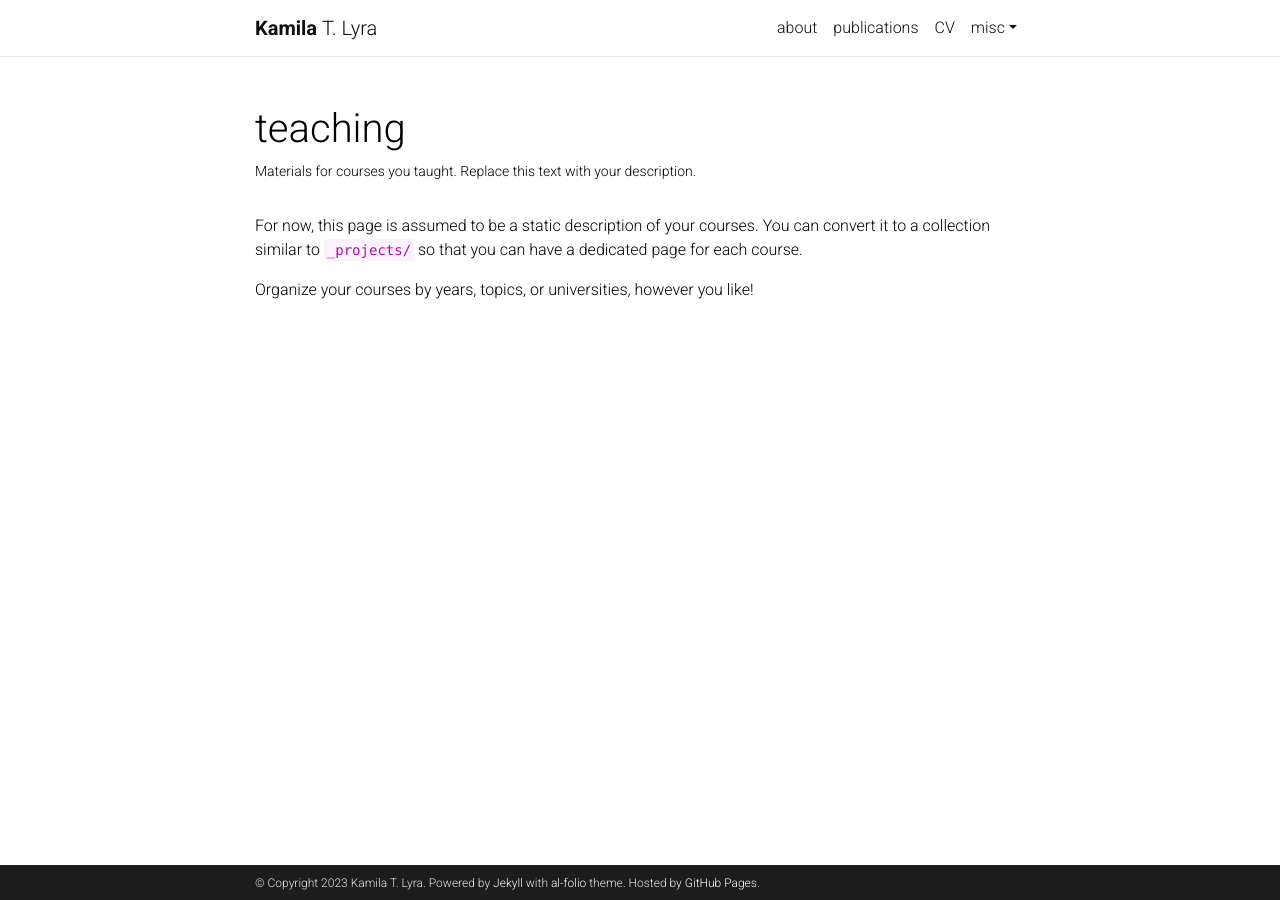
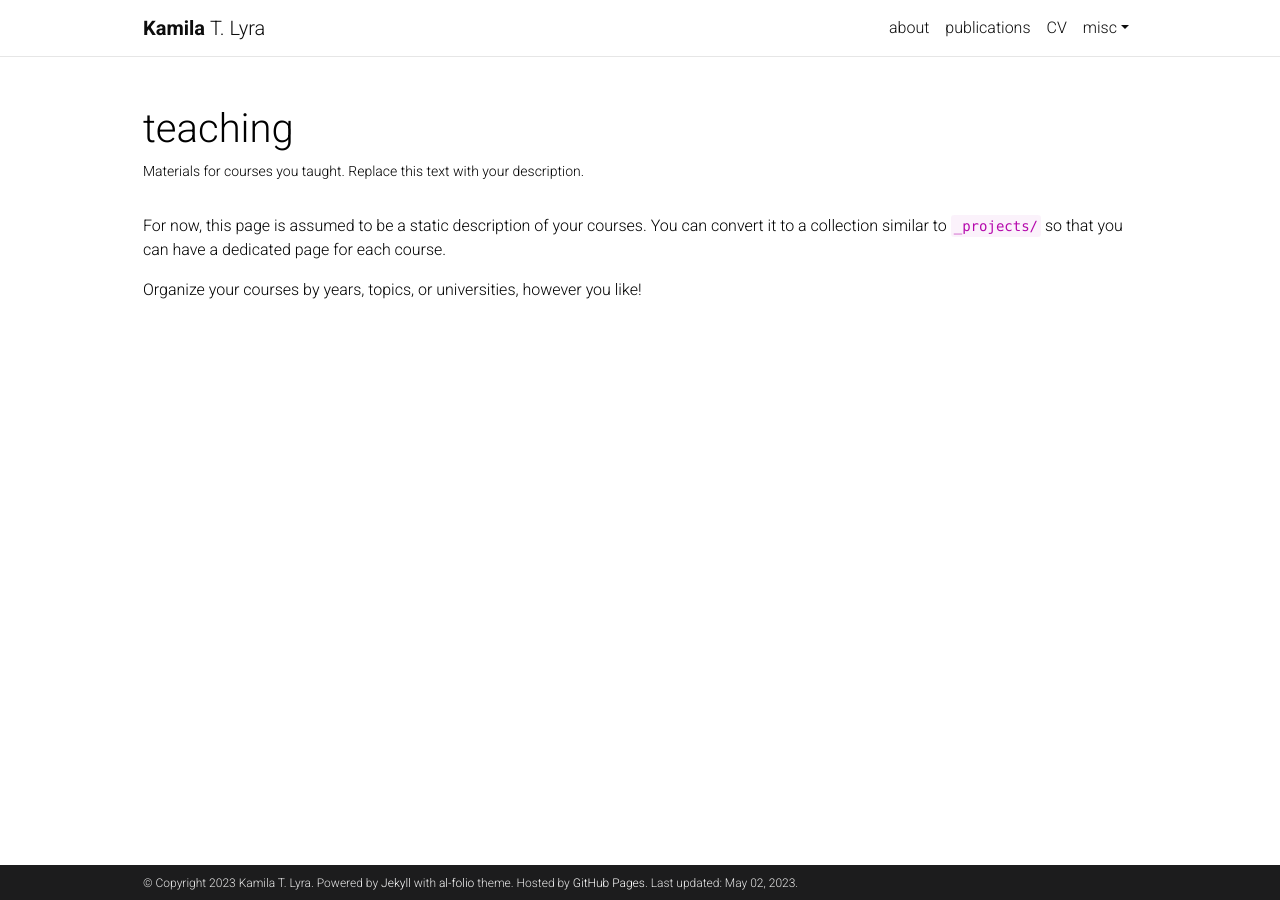
Before and after one commit to Kamilalyra/Kamilalyra.github.io, a Jekyll site: the page built from _pages/teaching.md, in a window 1280 px wide. Built offline with Jekyll 4.4.1, drawn with Linux system fonts in a browser that asks for light colours; full-size pictures stand in for the smaller copies a plugin makes; comment, search, counter and statistics services are not loaded; a style sheet for code colours, icons or effects is not loaded; part of the change alters nothing that is shown.

```diff
--- a/_config.yml
+++ b/_config.yml
@@ -6,21 +6,21 @@ title: blank # the website title (if blank, full name will be used instead)
 first_name: Kamila
 middle_name: T.
 last_name: Lyra
-email: you@example.com
+email:
 description: > # the ">" symbol means to ignore newlines until "footer_text:"
 #  A simple, whitespace theme for academics. Based on [*folio](https://github.com/bogoli/-folio) design.
 footer_text: >
   Powered by <a href="https://jekyllrb.com/" target="_blank">Jekyll</a> with <a href="https://github.com/alshedivat/al-folio">al-folio</a> theme.
   Hosted by <a href="https://pages.github.com/" target="_blank">GitHub Pages</a>.
 #  Photos from <a href="https://unsplash.com" target="_blank">Unsplash</a>.
-keywords: jekyll, academic-website, portfolio-website  # add your own keywords or leave empty
+keywords: academic, professional, learning and development, edtech, education, informatics, portfolio  # add your own keywords or leave empty
 
 lang: en # the language of your site (for example: en, fr, cn, ru, etc.)
 icon: 🎨  # the emoji used as the favicon (alternatively, provide image name in /assets/img/)
 
-url: https://Kamilalyra.github.io # the base hostname & protocol for your site
+url: https://kamilalyra.github.io # the base hostname & protocol for your site
 baseurl: # the subpath of your site, e.g. /blog/
-last_updated: false # set to true if you want to display last updated in the footer
+last_updated: true # set to true if you want to display last updated in the footer
 impressum_path:  # set to path to include impressum link in the footer, use the same path as permalink in a page, helps to conform with EU GDPR
 
 # -----------------------------------------------------------------------------
@@ -51,7 +51,7 @@ navbar_fixed: true
 footer_fixed: true
 
 # Dimensions
-max_width: 800px
+max_width: 1024px
 
 # TODO: add layout settings (single page vs. multi-page)
 
```
